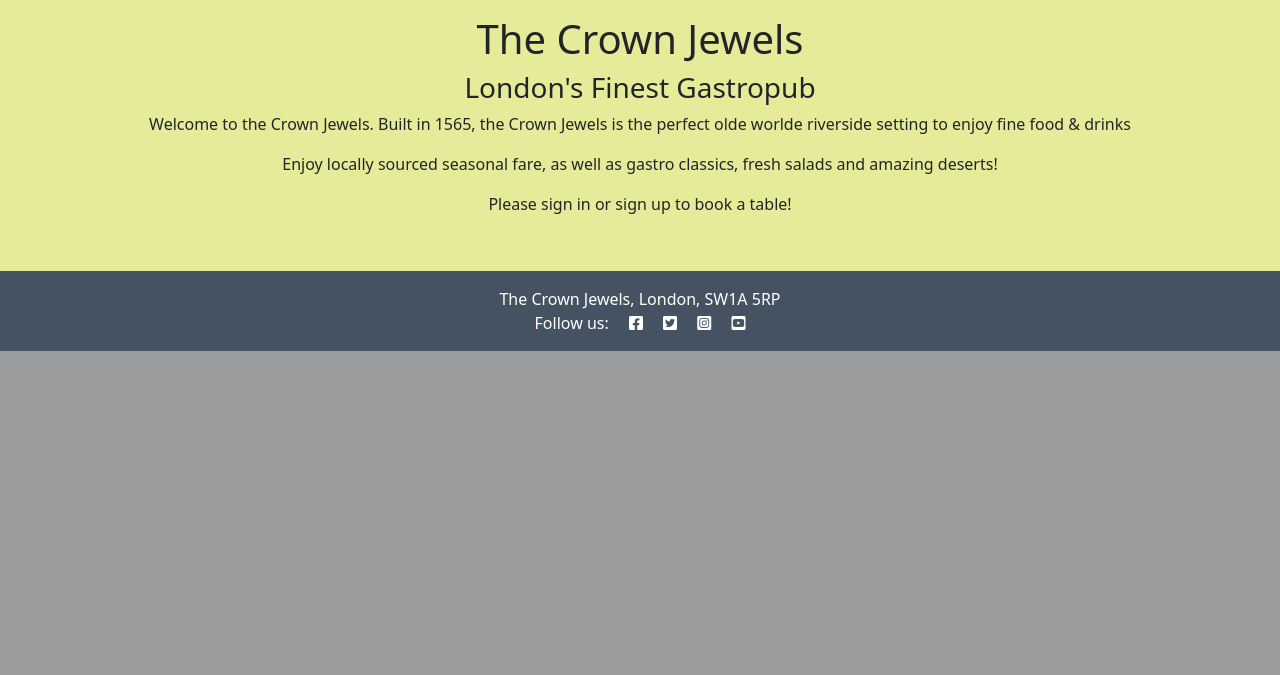
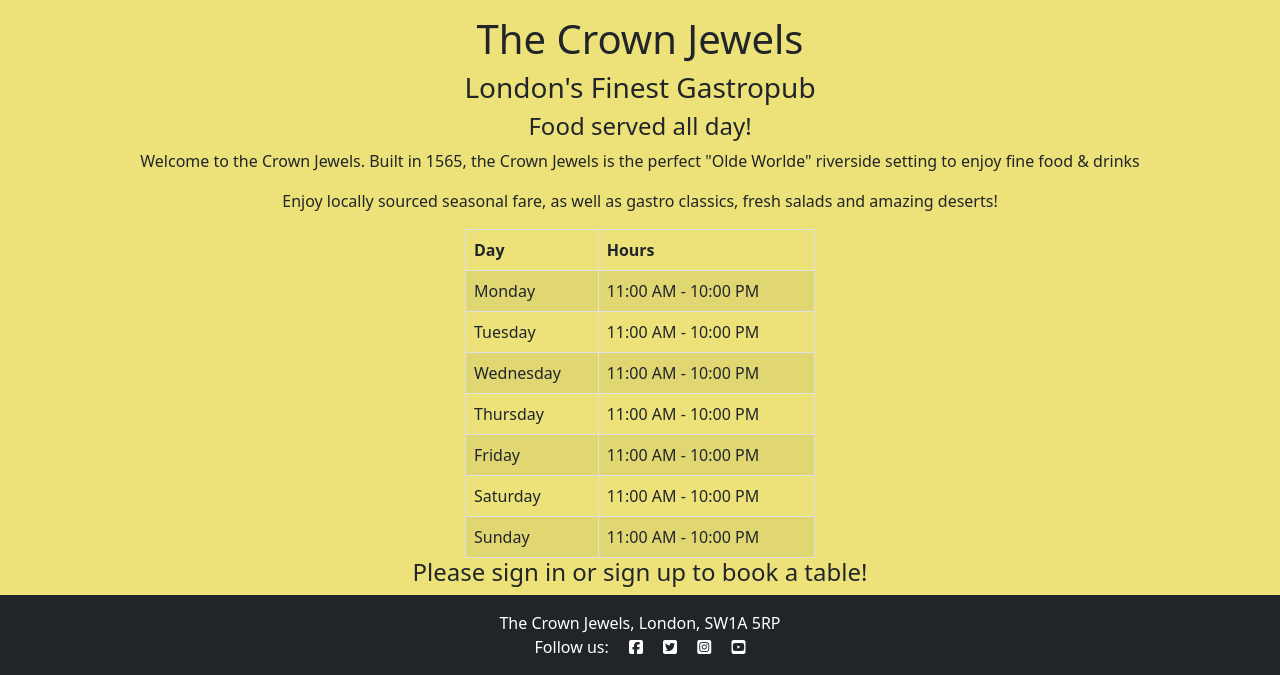
Before and after one commit to townsend75/Portfolio-4, a Django app: page / in a window 1280 px wide. Shown: the part 449-1124 px from the top of the page. Before the commit the page ends 800 px from the top, so only its background shows below. Run offline with Django 3.2, Linux system fonts and the light colour scheme; some libraries are stand-ins or nearby versions.

Commit message:
update opening times on home page.

```diff
--- a/booking/forms.py
+++ b/booking/forms.py
@@ -2,6 +2,7 @@
 from django import forms
 from datetime import datetime
 from .models import UserDetails, Reviews
+from django.views.generic.edit import CreateView
 
 
 TIME_CHOICES = (
@@ -23,7 +24,7 @@
         fields = { 'name', 'email', 'guests', 'date', 'time'}
 
 
-class ReviewForm(forms.ModelForm):
+class ReviewsForm(forms.ModelForm):
     class Meta:
         model = Reviews
         fields = ('body',)
--- a/booking/urls.py
+++ b/booking/urls.py
@@ -11,10 +11,8 @@
     path('reservation/delete/<int:id>/', views.delete, name='delete'),
     path('reservation/update/<int:id>/', views.update, name='update'),
     path('reservation/update/upwrite/<int:id>/', views.upwrite, name='upwrite'),
-    path('reviews/', views.review, name='reviews'),
-    path('reviews/rev_write/', views.rev_write, name='rev_write'),
-
-
-
+    # path('reviews/', views.review, name='reviews'),
+    # path('reviews/rev_write/', views.rev_write, name='rev_write'),
+    # path('reviews/', views.ReviewsCreate.as_view(), name='')
 
 ]
--- a/booking/views.py
+++ b/booking/views.py
@@ -2,7 +2,7 @@
 from django.views import generic, View
 from .models import Reviews, UserDetails
 from django.views.generic.edit import CreateView
-from .forms import BookingForm
+from .forms import BookingForm, ReviewsForm
 from django.http import HttpResponseRedirect
 from django.contrib import messages
 from django.contrib.auth.models import User
@@ -89,19 +89,24 @@
     return redirect("/reservation")
 
 
-def review(request):
-    comment = Reviews.objects.get
-    return render(request, 'reviews.html', {'comment': comment})
+# class ReviewsCreate(CreateView):
+#     model = Reviews
+#     fields = ['post', 'name', 'email', 'body', ]
 
 
-def rev_write(request):
-    x = request.POST['name']
-    y = request.POST['email']
-    z = request.POST['body']
-    comment = Reviews.objects.get
-    comment.name = x
-    comment.email = y
-    comment.body = z
-    comment.save()
-    messages.success(request, 'Review updated successfully')
-    return redirect("/reviews")
+# def review(request):
+#     comment = Reviews.objects.get
+#     return render(request, 'reviews.html', {'comment': comment})
+
+
+# def rev_write(request):
+#     x = request.POST['name']
+#     y = request.POST['email']
+#     z = request.POST['body']
+#     comment = Reviews.objects.get
+#     comment.name = x
+#     comment.email = y
+#     comment.body = z
+#     comment.save()
+#     messages.success(request, 'Review updated successfully')
+#     return redirect("/reviews")
--- a/static/css/style.css
+++ b/static/css/style.css
@@ -26,7 +26,7 @@
 }
 
 .main-bg {
-    background-color: #e6eb9a;
+    background-color: #ece279;
 
 }
 
@@ -153,3 +153,10 @@
 #guests {
     width: 15%
 }
+
+.table {
+    width. 30%;
+    border-radius: 5px;
+    margin: 0px auto;
+    float: none;
+}
--- a/templates/base.html
+++ b/templates/base.html
@@ -13,6 +13,7 @@
     <meta name="viewport" content="width=device-width, initial-scale=1" />
     <link href="https://cdn.jsdelivr.net/npm/bootstrap@5.0.1/dist/css/bootstrap.min.css" rel="stylesheet"
         integrity="sha384-+0n0xVW2eSR5OomGNYDnhzAbDsOXxcvSN1TPprVMTNDbiYZCxYbOOl7+AMvyTG2x" crossorigin="anonymous">
+    <link href="//netdna.bootstrapcdn.com/font-awesome/3.2.1/css/font-awesome.css" rel="stylesheet">
     <script src="https://cdn.jsdelivr.net/npm/bootstrap@5.0.1/dist/js/bootstrap.bundle.min.js"
         integrity="sha384-gtEjrD/SeCtmISkJkNUaaKMoLD0//ElJ19smozuHV6z3Iehds+3Ulb9Bn9Plx0x4" crossorigin="anonymous">
     </script>
@@ -49,7 +50,7 @@
                         <a class="nav-link" href="{% url 'get' %}">View Your Bookings</a>
                     </li>
                     <li class="nav-item">
-                        <a class="nav-link" href="{% url 'reviews' %}">Leave a Review</a>
+                        <a class="nav-link" href="#">Leave a Review</a>
                     </li>
                     {% else %}
                     <li class="nav-item">
@@ -84,7 +85,7 @@
     </main>
 
     <!-- Footer -->
-    <footer class="footer mt-auto py-3 dark-bg">
+    <footer class="footer mt-auto py-3 bg-dark">
         <p class="m-0 text-center text-white">The Crown Jewels, London, SW1A 5RP</p>
         <p class="m-0 text-center text-white">Follow us: <i class="fab fa-facebook-square ms-3"></i>
             <i class="fab fa-twitter-square ms-3"></i>
--- a/templates/home.html
+++ b/templates/home.html
@@ -29,10 +29,50 @@
         <div class="col-md-12 mt-3">
             <h1 class="text-center"> The Crown Jewels</h1>
             <h3 class="text-center"> London's Finest Gastropub</h3>
-            <p class="text-center"> Welcome to the Crown Jewels. Built in 1565, the Crown Jewels is the perfect olde worlde riverside setting to enjoy fine food & drinks</p>
+            <h4 class="text-center"> Food served all day!</h4>
+            <p class="text-center"> Welcome to the Crown Jewels. Built in 1565, the Crown Jewels is the perfect "Olde Worlde" riverside setting to enjoy fine food & drinks</p>
             <p class="text-center"> Enjoy locally sourced seasonal fare, as well as gastro classics, fresh salads and amazing deserts!</p>
 
-            <p class="text-center"> Please sign in or sign up to book a table!</p>
+            <table class="table table-striped table table-bordered" style="width:350px;">
+              <thead class="thead">
+                <th>Day</th>
+                <th>Hours</th>
+              </thead>
+              <tbody class="table table-striped">
+                <tr>
+                  <td>Monday</td>
+                  <td>11:00 AM - 10:00 PM</td>
+                </tr>
+                <tr>
+                  <td>Tuesday</td>
+                  <td>11:00 AM - 10:00 PM</td>
+                </tr>
+                <tr>
+                  <td>Wednesday</td>
+                  <td>11:00 AM - 10:00 PM</td>
+                </tr>
+                <tr>
+                  <td>Thursday</td>
+                  <td>11:00 AM - 10:00 PM</td>
+                </tr>
+                <tr>
+                  <td>Friday</td<>
+                    <td>11:00 AM - 10:00 PM</td>
+                </tr>
+                <tr>
+                  <td>Saturday</td>
+                  <td>11:00 AM - 10:00 PM</td>
+                </tr>
+                <tr>
+                  <td>Sunday</td>
+                  <td>11:00 AM - 10:00 PM</td>
+                </tr>
+              </tbody>
+            </table>
+
+
+
+            <h4 class="text-center"> Please sign in or sign up to book a table!</h4>
         </div>
     </div>
 </div>
```
Also changed, not shown: markdown-cheat-sheet.md (added, +119 -0 lines), templates/reviews_form.html (added, +10 -0 lines), templates/404.html (added).
